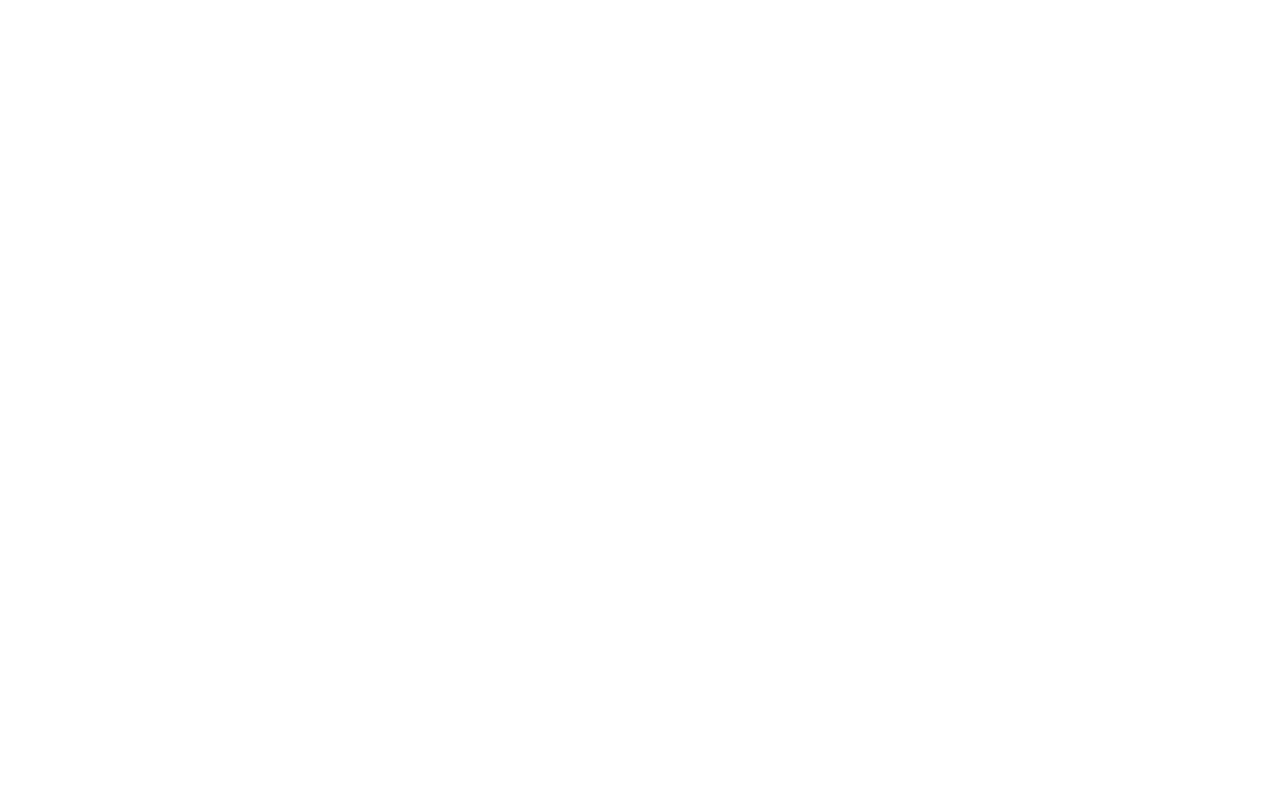
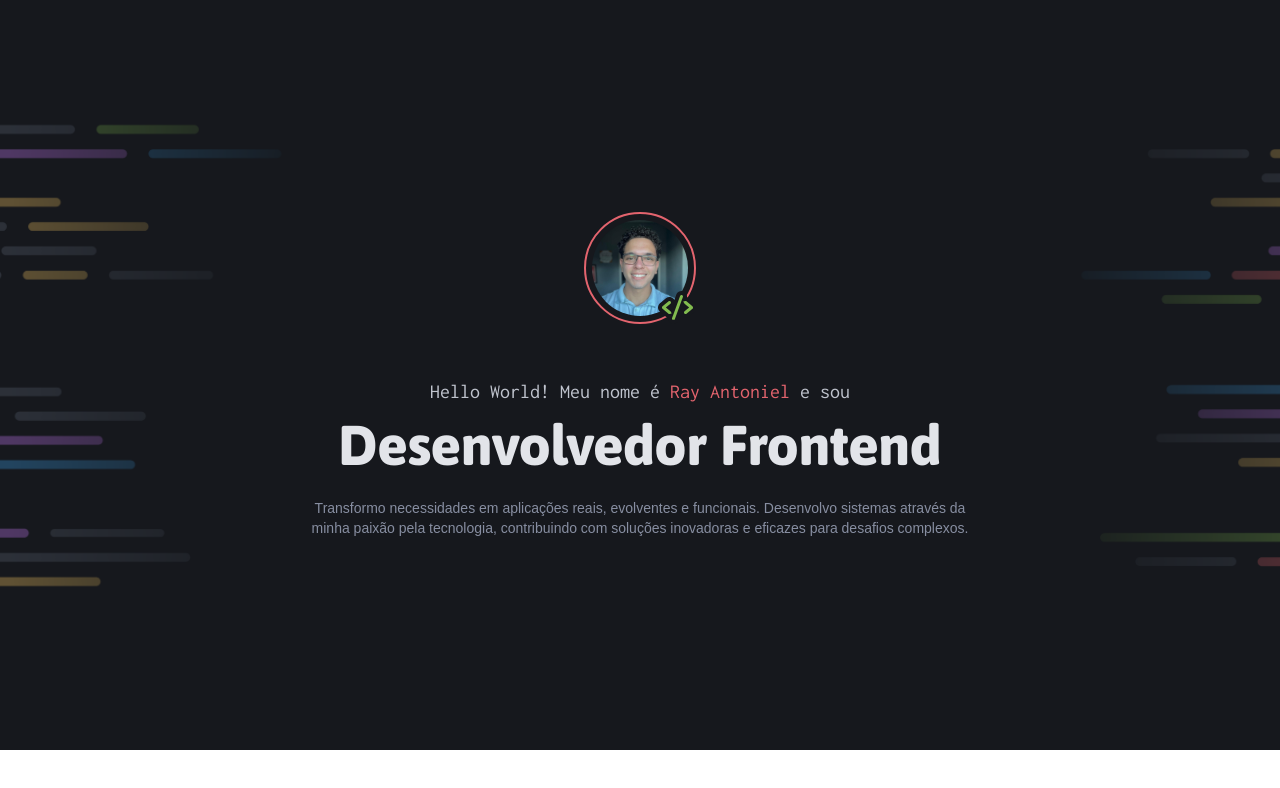
Before and after one commit to rayantoniel/portifolio, a plain HTML site: page index.html in a window 1280 px wide. Drawn offline with Linux system fonts and the light colour scheme.

Commit message:
adding personal informations

```diff
--- a/index.html
+++ b/index.html
@@ -11,6 +11,29 @@
     <link href="https://fonts.googleapis.com/css2?family=Asap:ital,wght@0,100..900;1,100..900&family=Inconsolata:wght@200..900&family=Maven+Pro:wght@400..900&display=swap" rel="stylesheet">
 </head>
 <body>
+    <section id="intro">
+        <div class="container">
+                <div class="profile-image">
+                <img src="./assets/profile-image.jpeg" alt="Imagem de Perfil">
+            </div>
+            <div class="icon">
+                <img src="./assets/icons/Code.svg" alt="Símbolo de código">
+            </div>
+        </div>
 
+        <div class="initial-group">
+            <h2>Hello World! Meu nome é <span>Ray Antoniel</span> e sou</h2>
+            <div class="text-group">
+                <h1>Desenvolvedor Frontend</h1>
+                <p>
+                Transformo necessidades em aplicações reais, evolventes e funcionais.
+                Desenvolvo sistemas através da <br> minha paixão pela tecnologia,
+                contribuindo com soluções inovadoras e eficazes para desafios complexos.
+                </p>
+            </div>
+        </div>
+
+
+    </section>
 </body>
 </html>
--- a/styles/global.css
+++ b/styles/global.css
@@ -1,6 +1,8 @@
 * {
     padding: 0;
     margin: 0;
+
+    font: var(--font-family-1);
 }
 
 :root {
@@ -19,15 +21,15 @@
 
     --font-family-1: 'Asap', sans-serif;
 
-    --title-lg: 800 56px/120% var(--font-family-1);
-    --title-md: 800 24px/120% var(--font-family-1);
-    --title-sm: 800 16px/120% var(--font-family-1);
+    --title-lg: 800 3.5rem/120% var(--font-family-1);
+    --title-md: 800 1.5rem/120% var(--font-family-1);
+    --title-sm: 800 1rem/120% var(--font-family-1);
 
     --font-family-2: 'Inconsolata', sans-serif;
-    --text-subtitle: 600 20px/120% var(--font-family-2);
+    --text-subtitle: 400 1.25rem/120% var(--font-family-2);
 
     --font-family-3: 'Maeven Pro', sans-serif;
-    --text-md: 600 16px/140% var(--font-family-3);
-    --text-sm: 600 14px/140% var(--font-family-3);
+    --text-md: 400 1rem/140% var(--font-family-3);
+    --text-sm: 400 .875rem/140% var(--font-family-3);
 
 }
--- a/styles/index.css
+++ b/styles/index.css
@@ -1 +1,2 @@
 @import url(global.css);
+@import url(secctions.css);
--- /dev/null
+++ b/styles/secctions.css
@@ -0,0 +1,76 @@
+#intro {
+    background-image: url(../assets/Background_Intro.png);
+    background-size: cover;
+    height: 750px;
+    color: var(--gray-100);
+
+    display: flex;
+    flex-direction: column;
+    align-items: center;
+    justify-content: center;
+    text-align: center;
+}
+
+#intro div {
+    display: flex;
+    flex-direction: column;
+    align-items: center;
+    justify-content: center;
+}
+
+.initial-group {
+    padding-top: 3.5rem;
+}
+
+.text-group {
+    display: flex;
+    flex-direction: column;
+    align-items: center;
+    gap: 1.25rem;
+}
+
+.text-group h1 {
+    display: inline-block;
+    font: var(--title-lg);
+}
+
+.text-group p {
+    display: inline-block;
+    font: var(--text-sm);
+    color: var(--gray-300);
+}
+
+.text-group {
+    width: fit-content;
+}
+
+#intro h2 {
+    font: var(--text-subtitle);
+    color: var(--gray-200);
+    padding-bottom: .5rem;
+
+    & span {
+        color: var(--color-red);
+    }
+}
+
+.container {
+    position: relative;
+    width: 112px;
+    height: 112px;
+}
+
+.profile-image img {
+    width: 96px;
+    height: 96px;
+    display: inline-block;
+    border-radius: 100%;
+    padding: 6px;
+    border: 2px solid var(--color-red);
+}
+
+.icon {
+    position: absolute;
+    bottom: 0;
+    right: 0;
+}
```
Also changed, not shown: assets/icons/Code.svg (added), assets/profile-image.jpeg (added).
